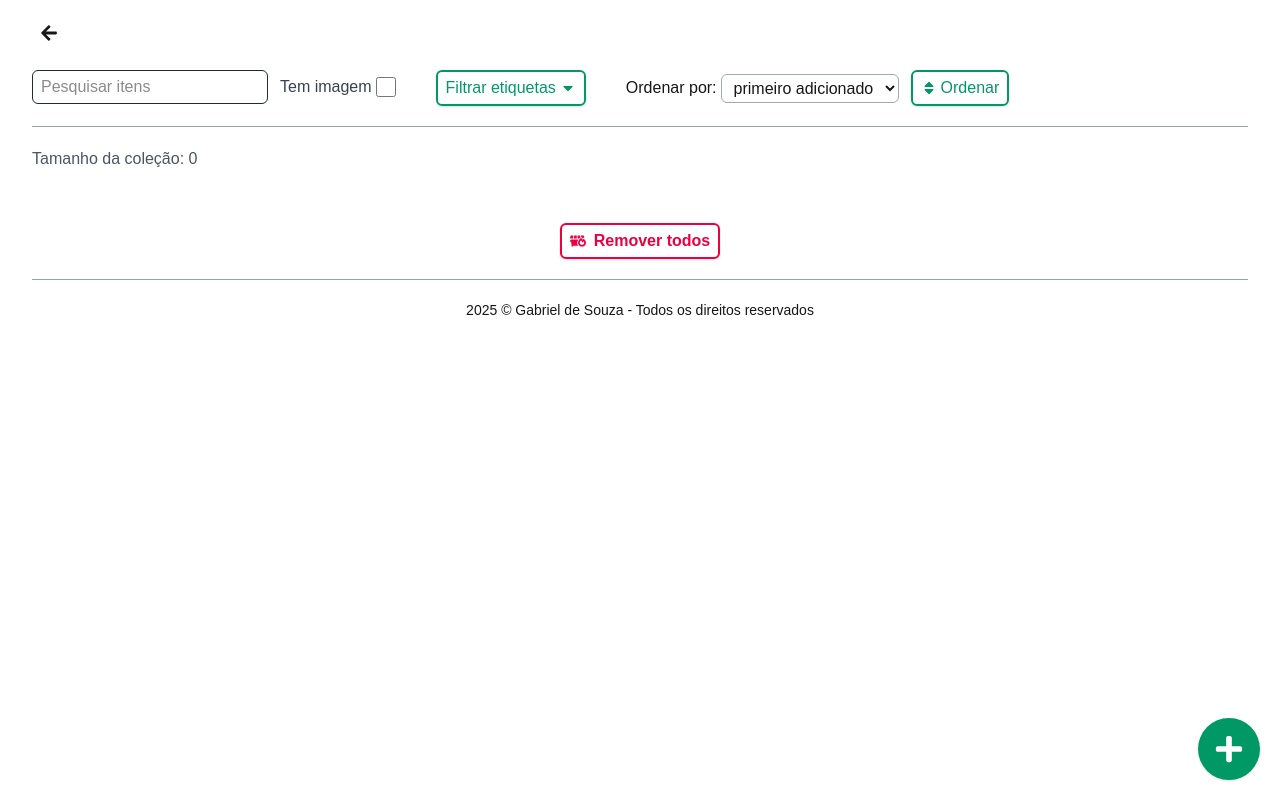
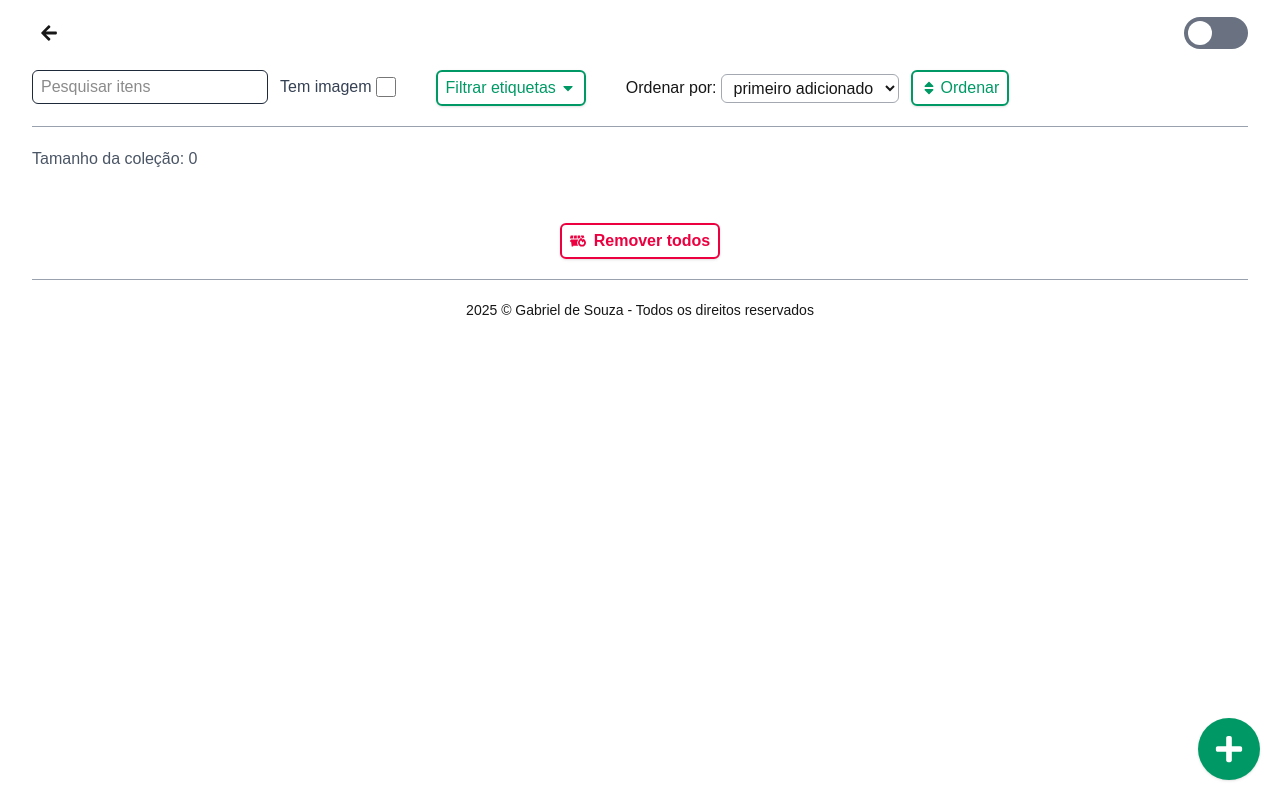
Before and after one commit to gab-souza-martins/digital-collection, a Next.js app: page /colecao/1 in a window 1280 px wide. Built offline with nearby package versions, Linux system fonts and the light colour scheme.

Commit message:
Alterada largura máxima do título dentro de uma coleção para caber ThemeToggleBtn.tsx em telas menores

```diff
--- a/src/app/colecao/[collectionId]/page.tsx
+++ b/src/app/colecao/[collectionId]/page.tsx
@@ -16,6 +16,7 @@ import TagFilter from "@/app/Components/TagFilter";
 import AddAndEditForm from "@/app/Components/AddAndEditForm";
 import InitialEditValues from "@/app/Types/InitialEditValues";
 import Footer from "@/app/Components/Footer";
+import ThemeToggleBtn from "@/app/Components/Botões/ThemeToggleBtn";
 
 const CollectionPage = () => {
    const params = useParams();
@@ -339,7 +340,8 @@ const CollectionPage = () => {
          )}
 
          <header>
-            <div className="flex items-center gap-2">
+            <div className="flex items-center justify-between">
+               <div className="flex items-center gap-2 max-w-75/100">
                   <Link
                      href={"../../"}
                      className="text-lg text-center p-2 rounded-full hover:bg-black hover:text-white transition duration-100 ease-in-out"
@@ -347,6 +349,9 @@ const CollectionPage = () => {
                      <FaArrowLeft />
                   </Link>
                   <h1 className="text-3xl font-bold">{collectionName}</h1>
+               </div>
+
+               <ThemeToggleBtn />
             </div>
 
             <div className="my-5 flex flex-wrap gap-4 lg:gap-10">
```
Lines whose indentation alone changed are shown as unchanged.
